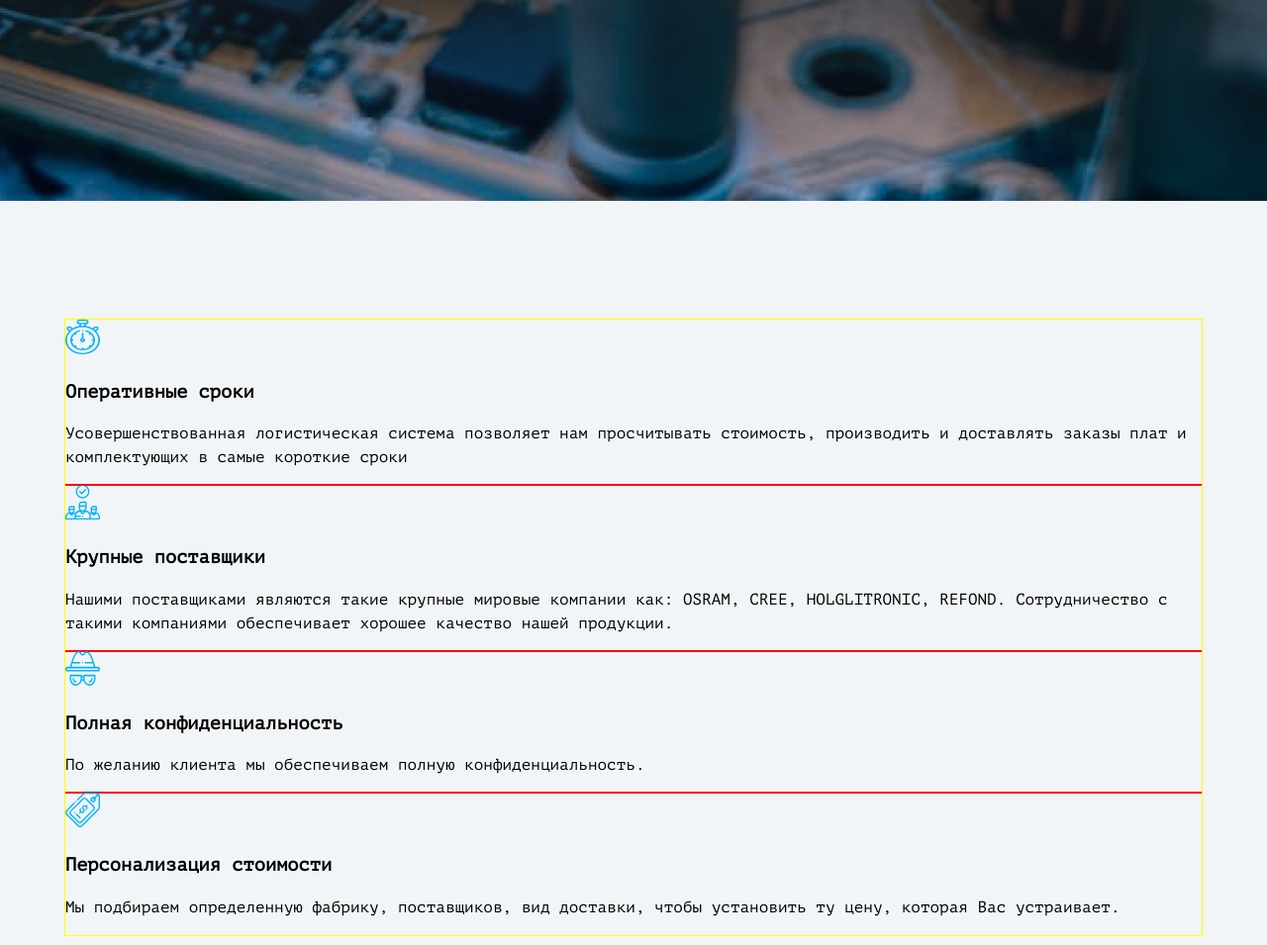
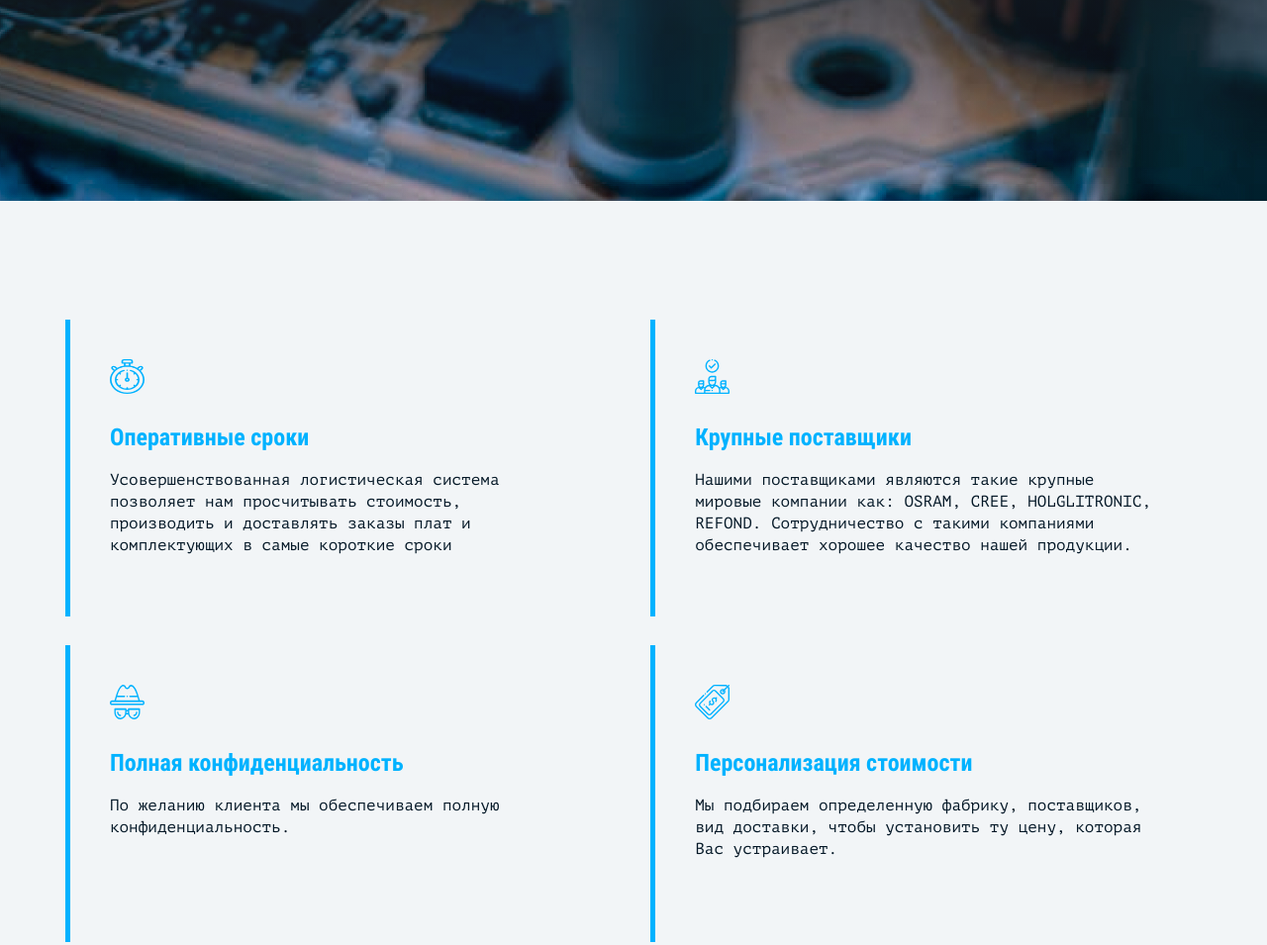
Before and after one commit to tyanaten/Smart-Device, a website built with webpack: page source/index.html in a window 1280 px wide. Shown: the part 677-1632 px from the top of the page at 99% size. Built offline with nearby package versions, Linux system fonts and the light colour scheme; files whose address does not match are found by name.

Commit message:
create benefits section

```diff
--- a/source/sass/blocks/benefits.scss
+++ b/source/sass/blocks/benefits.scss
@@ -2,7 +2,6 @@
   width: 89.7%;
   max-width: $vr-1220;
   margin: 120px auto;
-  outline: 1px solid #ffff00;
 
   @include vp-1023 {
     min-width: $vr-670;
--- a/source/sass/blocks/privilege.scss
+++ b/source/sass/blocks/privilege.scss
@@ -1,11 +1,95 @@
 .privilege-list {
   display: grid;
+  grid-template-columns: repeat(2, clamp(300px, 48.8%, 596px));
+  grid-template-rows: repeat(2, 300px);
+  gap: 29px 31px;
+  width: 100%;
+
+  @include vp-1023 {
+    grid-template-columns: repeat(2, clamp(300px, 47.8%, 450px));
+    grid-template-rows: repeat(2, 360px);
+    gap: 30px 29px;
+  }
+
+  @include vp-767 {
+    grid-template-columns: clamp(270px, 100%, 768px);
+    grid-template-rows: repeat(4, auto);
+    gap: 30px 0;
+  }
 }
 
 .privilege-list__item {
-  outline: 1px solid #ff0000;
+  position: relative;
+  padding: 40px 45px;
 
   svg {
+    margin-bottom: 20px;
     fill: $color-blue;
   }
+
+  h3 {
+    margin: 0;
+    margin-bottom: 15px;
+    font-family: "Roboto Condensed", sans-serif;
+    font-size: 24px;
+    line-height: 34px;
+    color: $color-blue;
+
+    @include vp-767 {
+      font-size: 20px;
+      line-height: 28px;
+    }
+  }
+
+  p {
+    margin: 0;
+    font-family: "PT Mono", sans-serif;
+    font-size: 16px;
+    line-height: 22px;
+    color: $color-default-black;
+
+    @include vp-767 {
+      font-size: 14px;
+      line-height: 19px;
+    }
+  }
+
+  &::before {
+    content: "";
+    position: absolute;
+    top: 0;
+    left: 0;
+    width: 5px;
+    height: 100%;
+    background-color: $color-blue;
+  }
+
+  @include hover {
+    background-color: $color-blue;
+
+    svg {
+      fill: $color-default-white;
+    }
+
+    h3 {
+      color: $color-default-white;
+    }
+
+    p {
+      color: $color-default-white;
+    }
+  }
+
+  @include vp-1023 {
+    padding: 40px 30px 35px 45px;
+  }
+
+  @include vp-1023 {
+    padding: 30px;
+    padding-bottom: 35px;
+  }
+
+  @include vp-767 {
+    min-height: 325px;
+  }
 }
--- a/source/sass/variables.scss
+++ b/source/sass/variables.scss
@@ -3,7 +3,7 @@
 
 // Default
 
-$color-default-black:               #000000;
+$color-default-black:               #041827;
 $color-default-white:               #f2f5f7;
 $color-transparent:                 rgba(255, 255, 255, 0);
 
```
Also changed, not shown: build/css/style.css, build/css/style.min.css, 1 other file.
